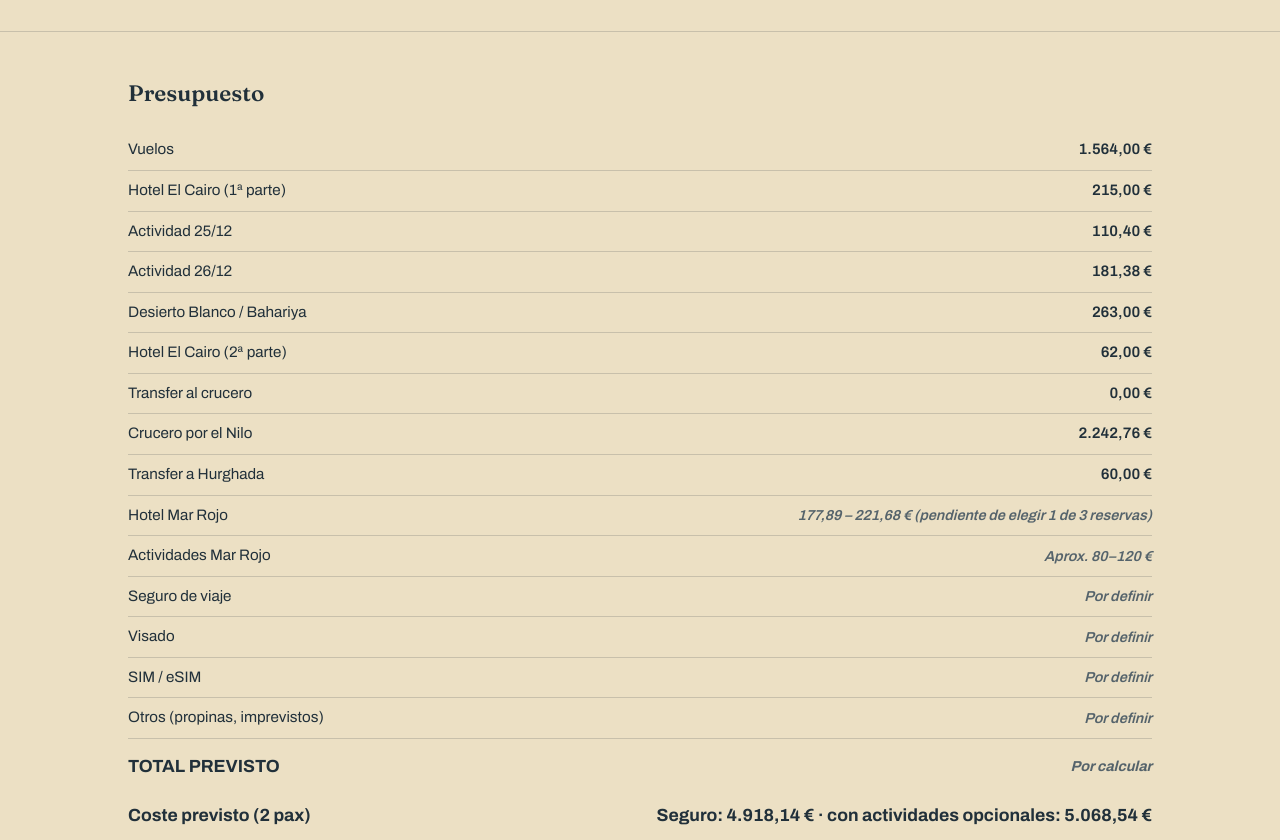
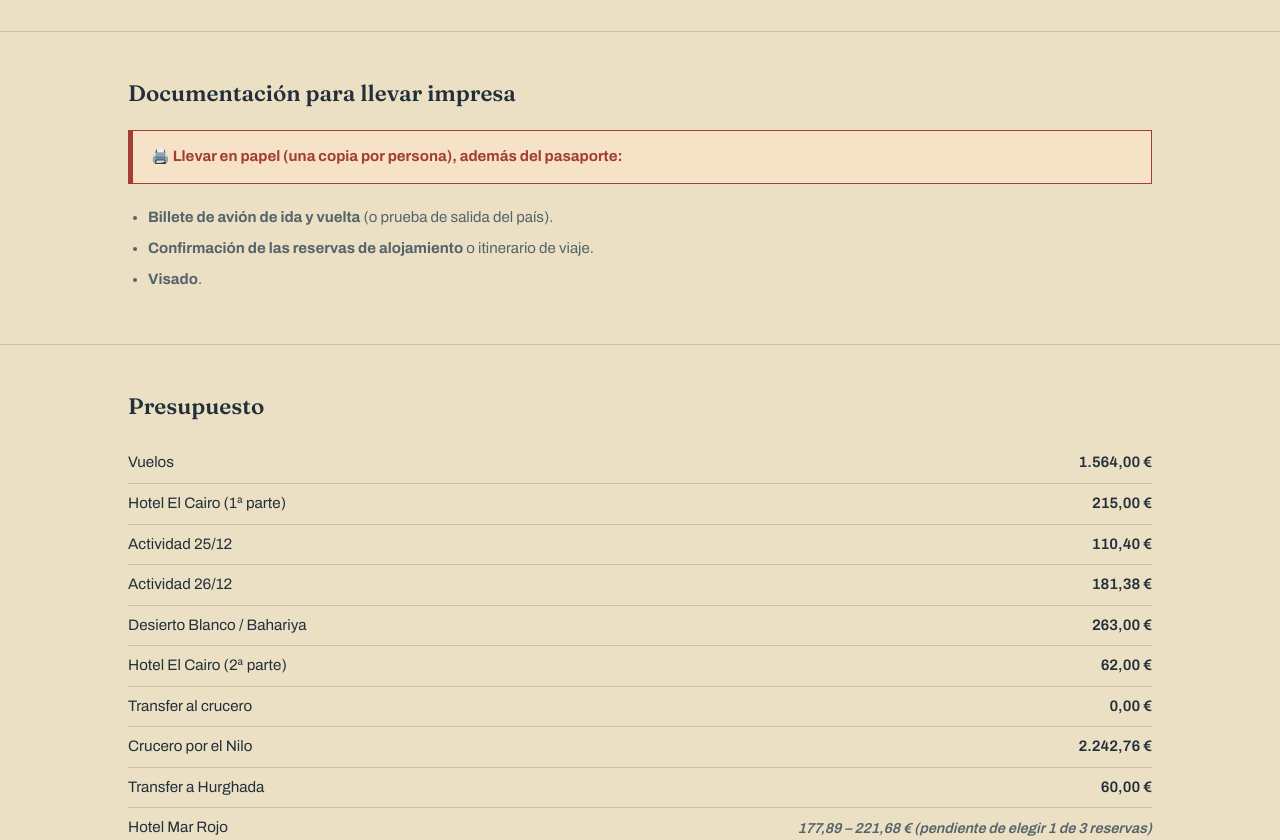
Before and after one commit to catatorrensv/egipto, a plain HTML site: page viaje-a-medida.html in a window 1280 px wide. Shown: the part 5180-6020 px from the top of the page. Drawn offline with Linux system fonts and the light colour scheme.

Commit message:
Añadir documentación para llevar impresa (billetes, reservas, visado)
Co-Authored-By: Claude Opus 5.5 <noreply@anthropic.com>
Claude-Session: https://claude.ai/code/session_01UN12kjVa6dfc3hJzh2sF1a

```diff
--- a/viaje-a-medida.html
+++ b/viaje-a-medida.html
@@ -316,6 +316,20 @@
 
   <section class="detail-section">
     <div class="wrap">
+      <h2>Documentación para llevar impresa</h2>
+      <div class="alert" role="note">
+        <p><strong>🖨️ Llevar en papel (una copia por persona), además del pasaporte:</strong></p>
+      </div>
+      <ul class="notes-list">
+        <li><strong>Billete de avión de ida y vuelta</strong> (o prueba de salida del país).</li>
+        <li><strong>Confirmación de las reservas de alojamiento</strong> o itinerario de viaje.</li>
+        <li><strong>Visado</strong>.</li>
+      </ul>
+    </div>
+  </section>
+
+  <section class="detail-section">
+    <div class="wrap">
       <h2>Presupuesto</h2>
       <table class="price-table">
         <tr><td>Vuelos</td><td>1.564,00 €</td></tr>
```
Also changed, not shown: index.html (+4 -0 lines).
